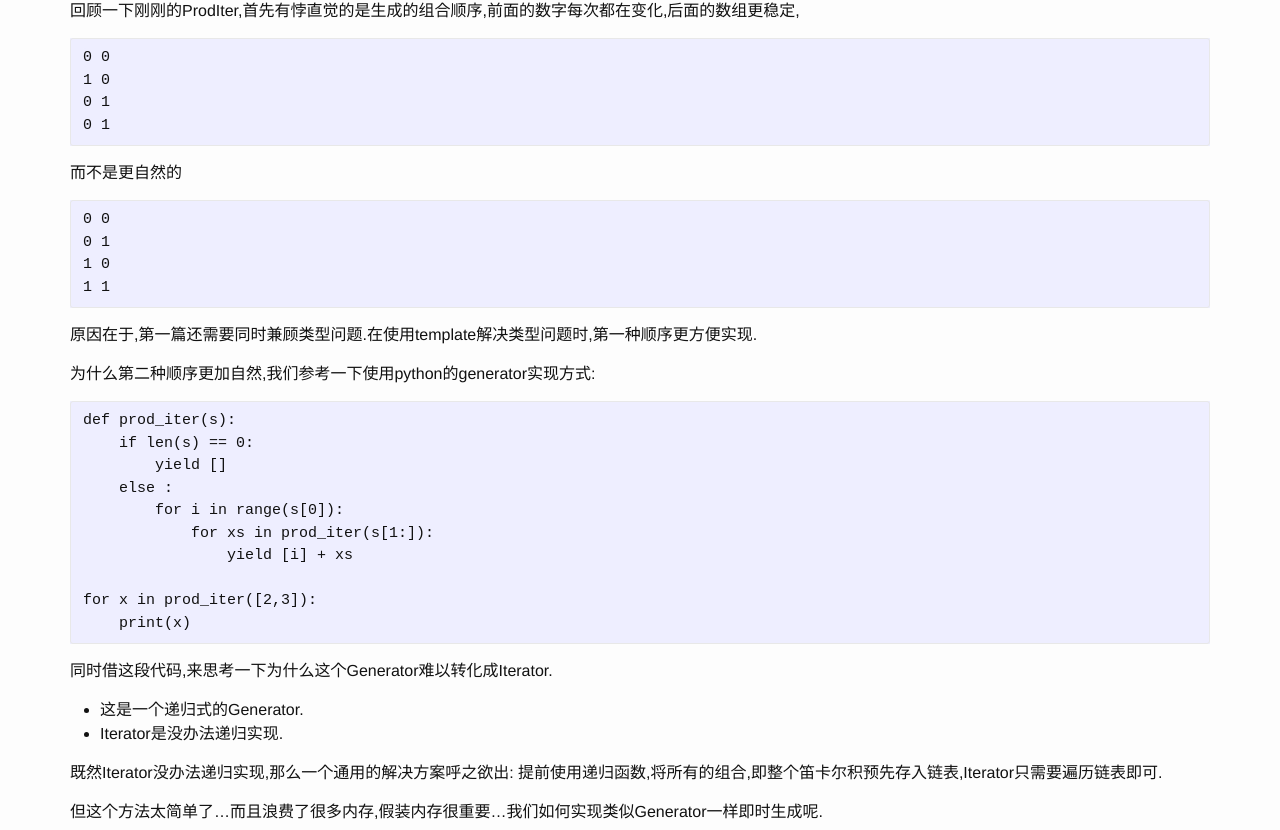
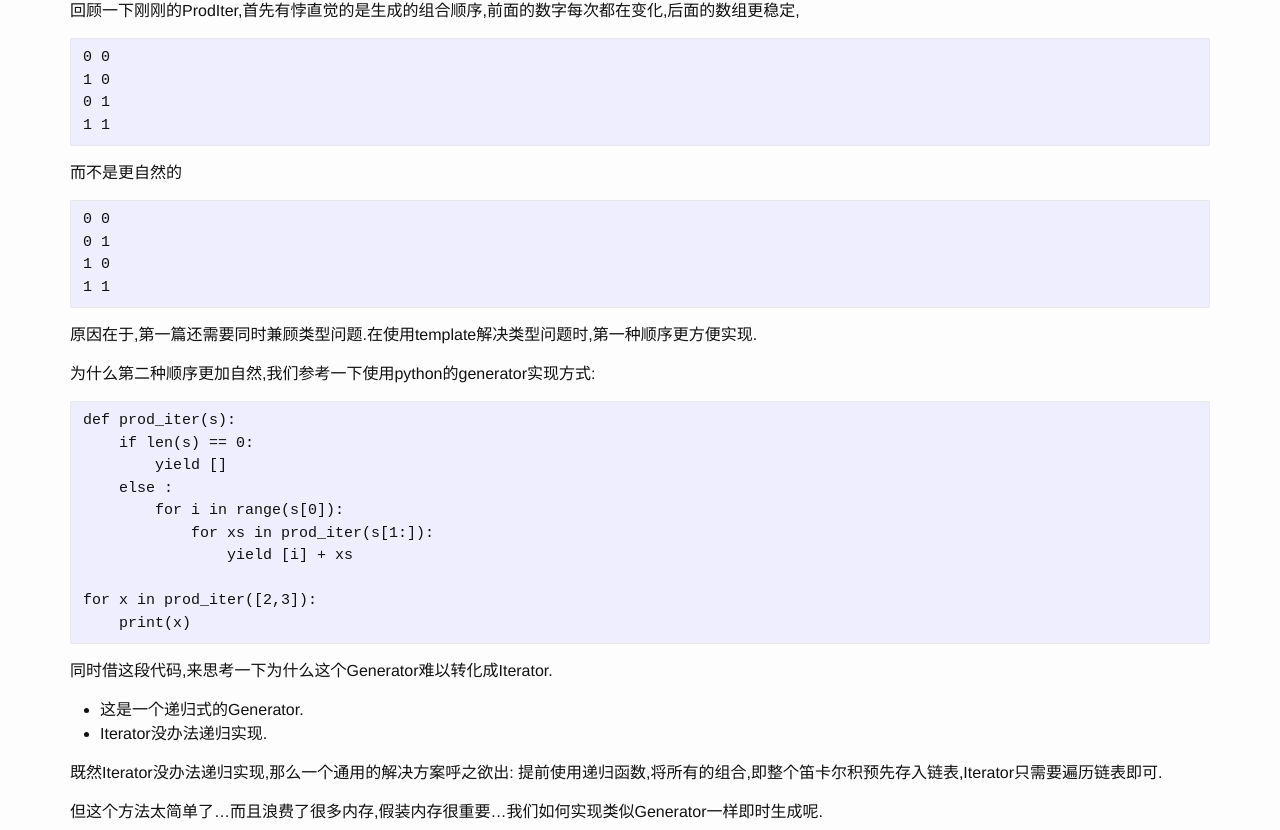
Before and after one commit to FiveEyes/FiveEyes.github.io, a Jekyll site: the page built from _posts/plt/2020-11-19-Cartesian-Product-2.md, in a window 1280 px wide and 1400 px high, scrolled down 2521 px. Shown: the part 260-1090 px from the top of the window. Built offline with Jekyll 4.4.1, drawn with Linux system fonts in a browser that asks for light colours.

Commit message:
Update 2020-11-19-Cartesian-Product-2.md

````diff
--- a/_posts/plt/2020-11-19-Cartesian-Product-2.md
+++ b/_posts/plt/2020-11-19-Cartesian-Product-2.md
@@ -124,7 +124,7 @@ int main() {
 0 0
 1 0
 0 1
-0 1
+1 1
 ```
 而不是更自然的
 ```
@@ -151,7 +151,7 @@ for x in prod_iter([2,3]):
 
 同时借这段代码,来思考一下为什么这个Generator难以转化成Iterator.
   - 这是一个递归式的Generator.
-  - Iterator是没办法递归实现.
+  - Iterator没办法递归实现.
 
 既然Iterator没办法递归实现,那么一个通用的解决方案呼之欲出: 提前使用递归函数,将所有的组合,即整个笛卡尔积预先存入链表,Iterator只需要遍历链表即可.
 
````
